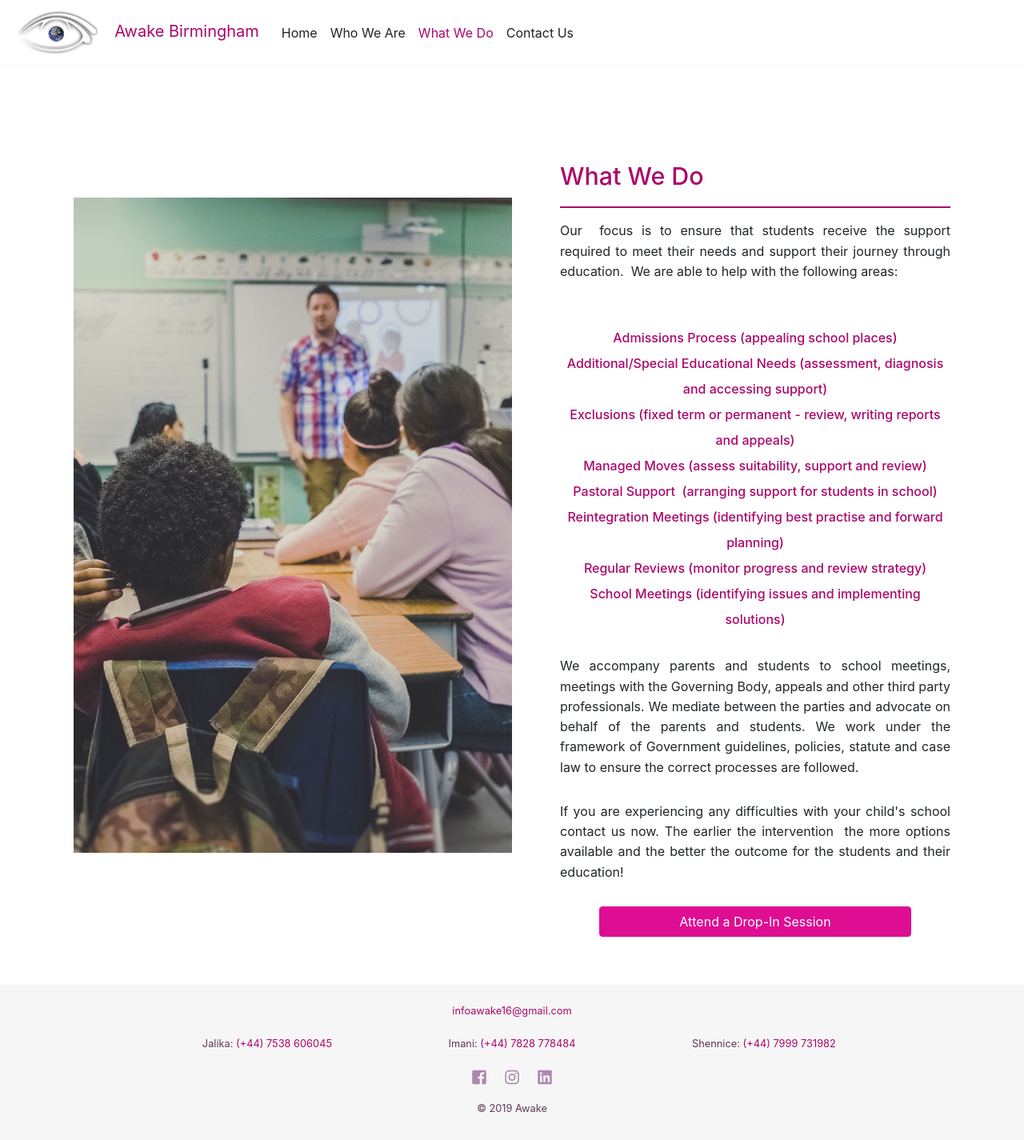
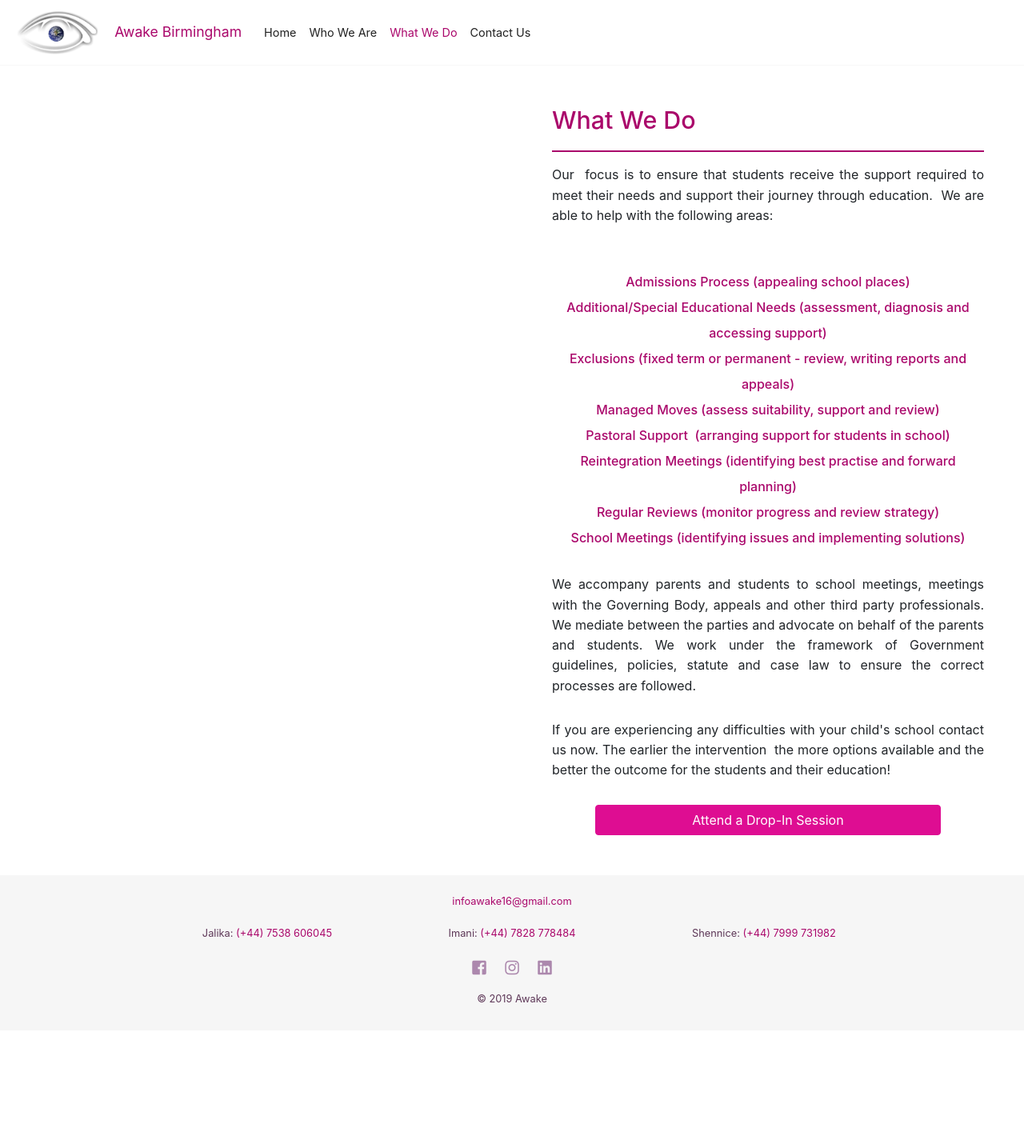
Before and after one commit to Larlar03/awake, a PHP site: page /what-we-do.php in a window 1280 px wide. Shown: the whole page at 80% size. After the commit the page ends 1253 px from the top, so only its background shows below. Run offline with PHP 8.4, Linux system fonts and the light colour scheme; some libraries are stand-ins or nearby versions.

Commit message:
changed the layout on the secondary pages, and made nav smaller

```diff
--- a/sass/component/_header.scss
+++ b/sass/component/_header.scss
@@ -51,6 +51,11 @@
         margin-right: 20px;
       }
     }
+    #navbarNavAltMarkup {
+      a.nav-item.nav-link.active {
+        color: #fff;
+      }
+    }
   }
 }
 
@@ -60,11 +65,13 @@
     background-color: $home-bgoverlay !important;
     height: 82px;
     width: 100vw;
+    font-size: 0.9rem;
 
     .navbar-brand {
       color: $primary-color;
       margin-right: 20px;
       width: auto;
+      font-size: 1.1rem;
 
       img {
         height: 54px;
--- a/sass/layout/_pages-main.scss
+++ b/sass/layout/_pages-main.scss
@@ -117,6 +117,7 @@
     max-width: 1024px;
     min-width: 628px;
 
+
     main {
       width: 85%;
       padding: 50px 25px;
@@ -160,7 +161,7 @@
       @include flex(flex, column nowrap, center, center);
 
       .p-content {
-        width: 95%;
+        width: 100%;
         height: 100%;
         margin: 0 auto;
         @include flex(flex, row nowrap, space-between, center);
@@ -168,25 +169,25 @@
         #who-left {
           @include bg-img('../img/who-we-are.jpg', no-repeat, cover);
           background-position: center;
-          min-height: 760px;
+          min-height: 100%;
         }
 
         #what-left {
           @include bg-img('../img/what-we-do-1.jpg', no-repeat, cover);
           background-position: 45% 0%;
-          min-height: 819px;
+          min-height: 100%;
         }
 
         #contact-left {
           @include bg-img('../img/contact-us.jpg', no-repeat, cover);
-          background-position: 25% 50%;
+          background-position: 26% 50%;
+          min-height: 100%;
         }
 
         .p-left {
           display: block;
           width: 50%;
-          min-height: 80%;
-          margin-left: 60px;
+          min-height: 100%;
           flex: 1 1 50%;
         }
 
@@ -195,7 +196,7 @@
           height: auto;
           align-items: center;
           flex: 1 1 55%;
-          padding: 60px;
+          padding: 10px 50px 50px 50px;
           margin: 0 auto;
 
           img {
@@ -205,7 +206,7 @@
           h1 {
             font-size: 1.9rem;
             padding-bottom: 20px;
-            margin: 60px 0 16px 0;
+            margin: 40px 0 16px 0;
             text-align: left;
             border-bottom: 2px solid $primary-color;
           }
```
Also changed, not shown: sass/layout/_home-main.scss (line endings or trailing spaces), sass/main.css, sass/pages.css, 2 other files.
